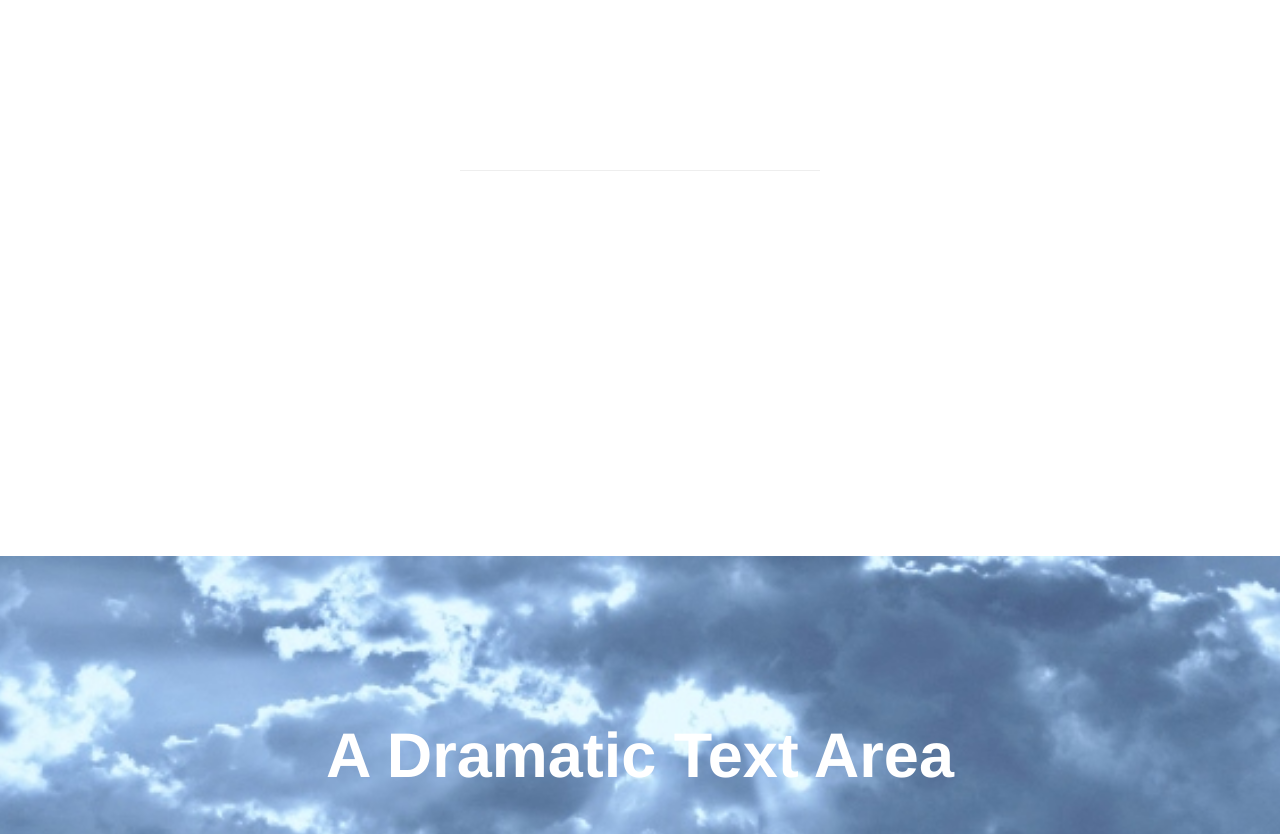
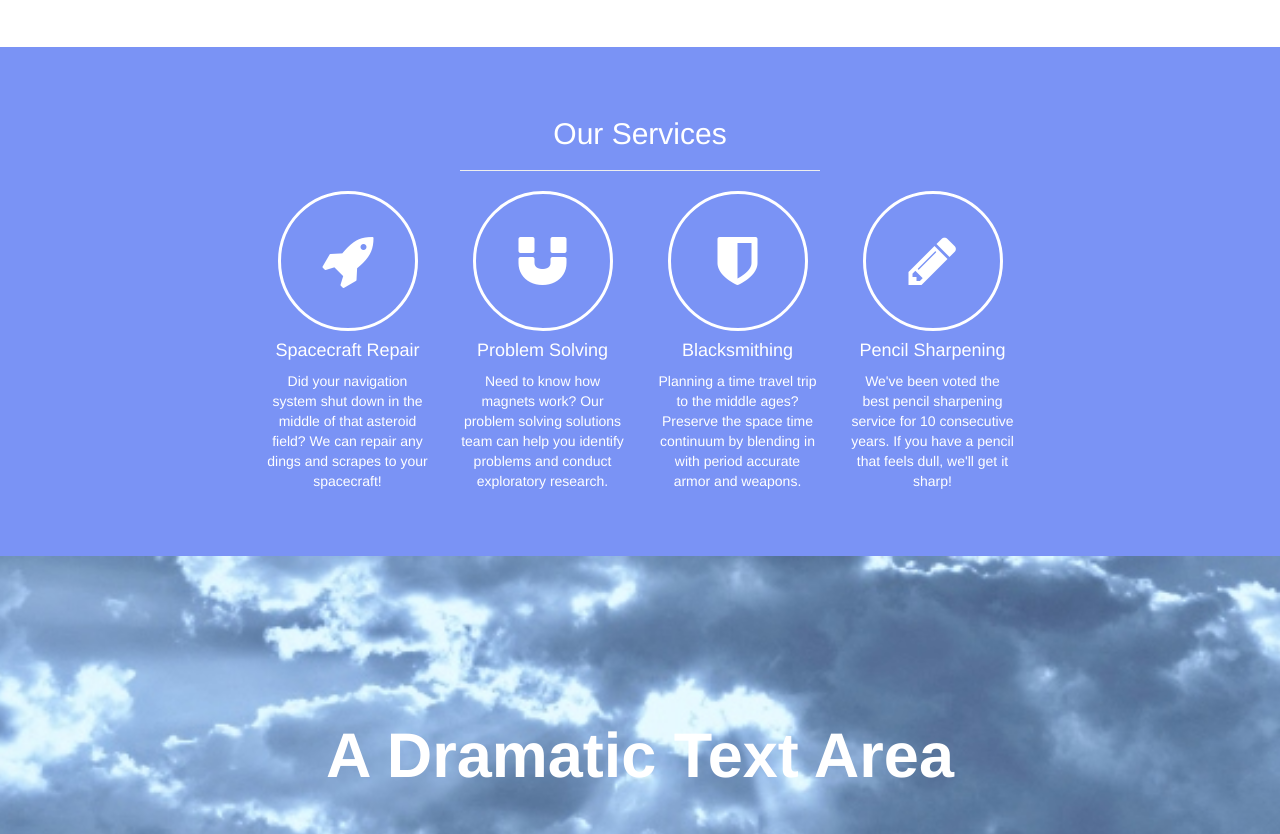
Before and after one commit to KatherineMichel/cielo-cloud-hosting-website, a plain HTML site: page index.html in a window 1280 px wide. Shown: the part 1057-1891 px from the top of the page. Drawn offline with Linux system fonts and the light colour scheme.

Commit message:
Update cielo-cloud-hosting.css

```diff
--- a/css/cielo-cloud-hosting.css
+++ b/css/cielo-cloud-hosting.css
@@ -127,7 +127,7 @@ body {
 /* Services */
 
 .services {
-  background: #7fA93F5;
+  background: #7A93F5;
   padding: 50px 0;
   color: #ffffff;
 }
```
